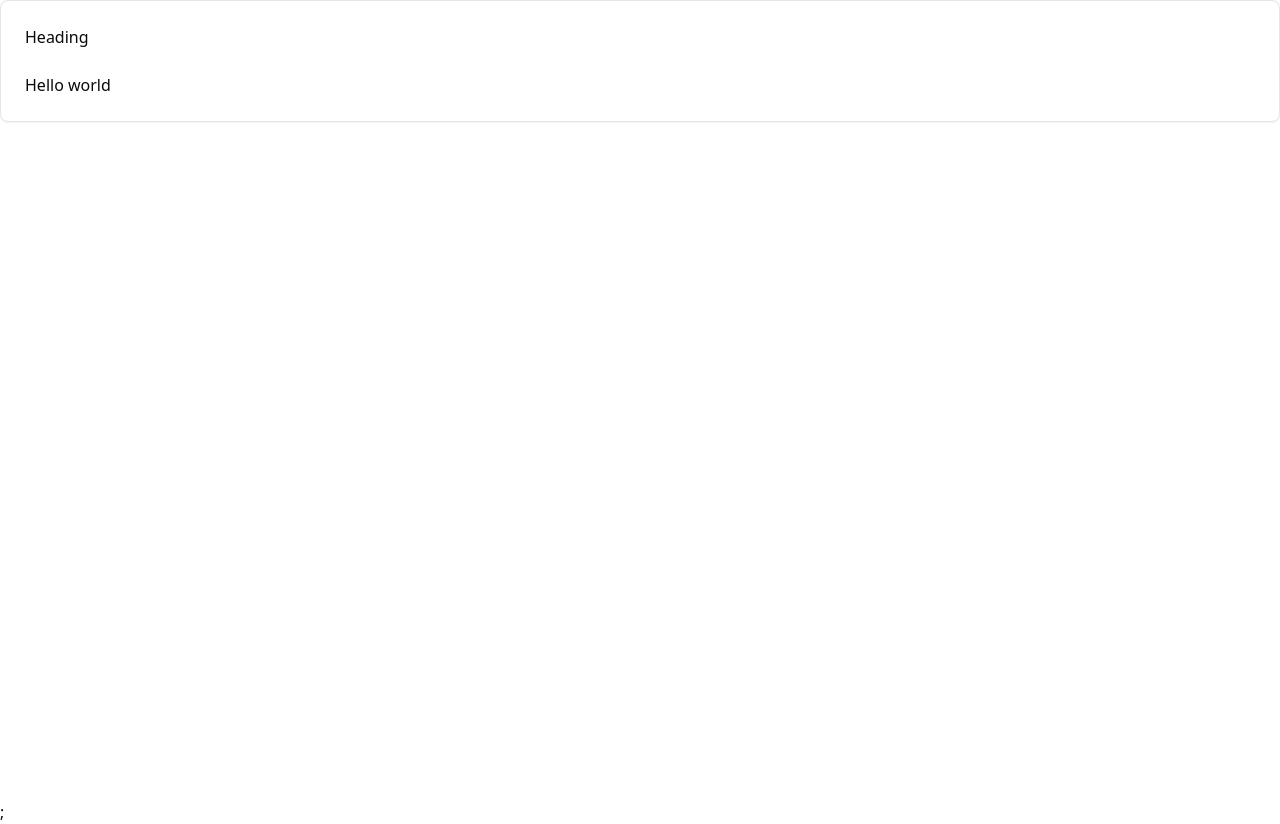
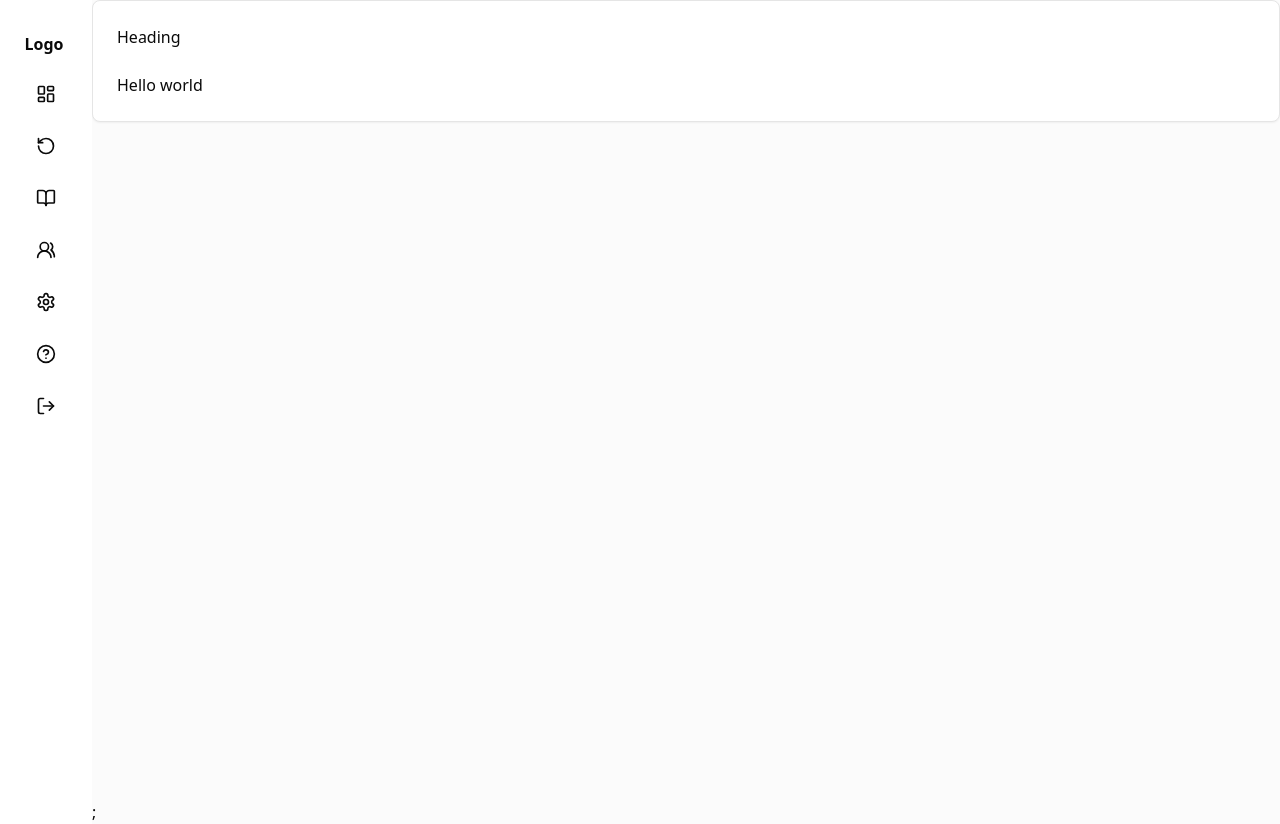
Before and after one commit to olakadasami/library-ms-frontend, a Next.js app: page / in a window 1280 px wide. Built offline with nearby package versions, Linux system fonts and the light colour scheme.

Commit message:
chore: add nav to layout

```diff
--- a/src/layouts/DashboardLayout.tsx
+++ b/src/layouts/DashboardLayout.tsx
@@ -1,10 +1,14 @@
+import Nav from "@/components/Nav/Nav";
 import React, { PropsWithChildren } from "react";
 
 function DashboardLayout({ children }: PropsWithChildren) {
   return (
-    <React.Fragment>
-      <main>{children}</main>
-    </React.Fragment>
+    <div className="flex min-h-screen w-full bg-muted/40 overflow-hidden">
+      <aside className="w-fit p-4 lg:block bg-background ">
+        <Nav />
+      </aside>
+      <main className="flex-1 overflow-scroll relative">{children}</main>
+    </div>
   );
 }
 
```
